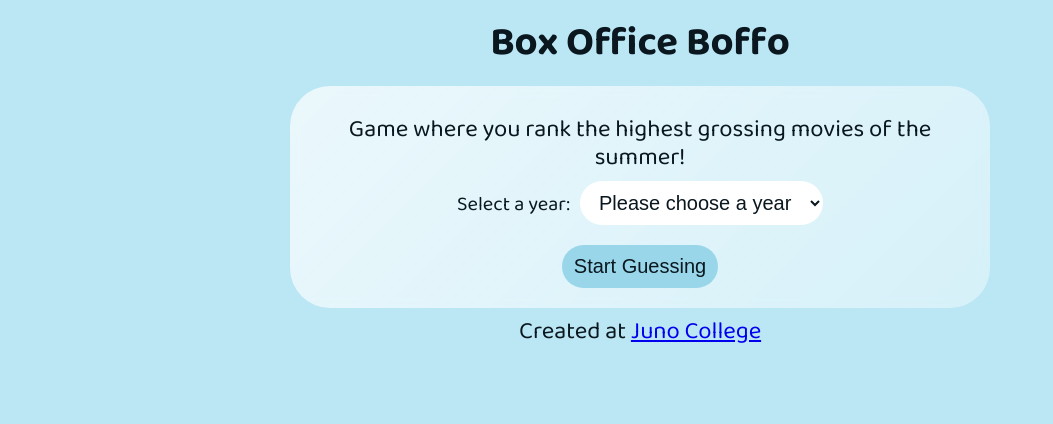
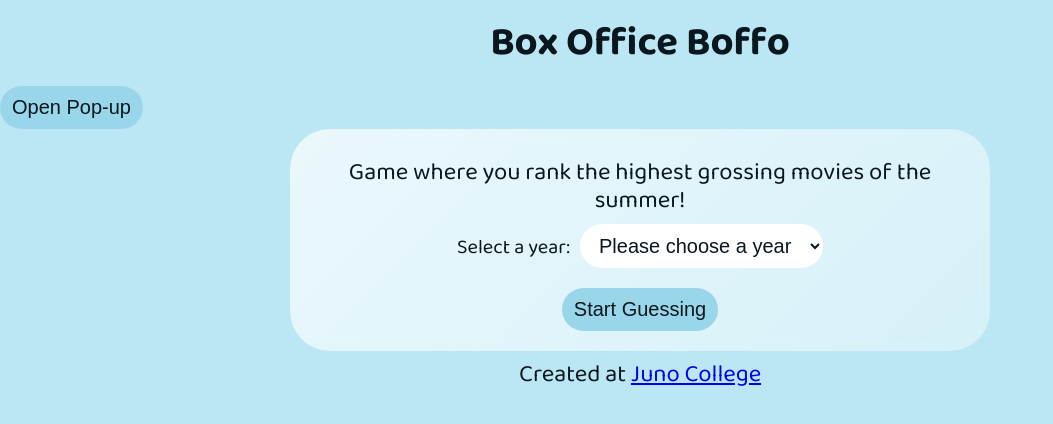
Before and after one commit to project4-group5/boxOfficeBoffo, a React (Create React App) app: page / in a window 1280 px wide. Shown: the top 424 px of the page, without its empty margins (0-1053 px from the left). Built offline with nearby package versions, Linux system fonts and the light colour scheme.

Commit message:
added help button

```diff
--- a/src/App.js
+++ b/src/App.js
@@ -8,6 +8,7 @@ import Ranking from './components/Ranking';
 import MovieDetails from './components/MovieDetails';
 import CompareLists from './components/CompareLists';
 import { useState } from 'react';
+import HelpButton from './components/HelpButton';
 
 // styles
 import './styles/setUp.css';
@@ -34,6 +35,7 @@ function App() {
   return (
     <>
       <Header />
+      <HelpButton />
       <Routes>
         <Route path="/" element={<Start />} />
         <Route path="/Rankings/:userYear" element={<Ranking userList={userList} movieSlot={movieSlot} setUserList={setUserList} setMovieSlot={setMovieSlot} />} />
--- /dev/null
+++ b/src/components/HelpButton.js
@@ -0,0 +1,36 @@
+import React, { useState } from 'react';
+
+//create a function that will open the pop-up
+function PopUpButton() {
+    const [isOpen, setIsOpen] = useState(false);
+
+    return (
+        <div>
+            <button onClick={() => setIsOpen(true)}>
+                Open Pop-up
+            </button>
+
+            {isOpen && (
+                <div>
+                    <p>How to play:</p>
+                    <ol>
+                        <li>Choose a year and click 'start guessing'.</li>
+                        <li>Guess 10 movies based on their highest grossing of the year (most money made!).</li>
+                        <li>Click on each slot to select a movie from that year's summer.</li>
+                        <li>You can edit your list and move movie titles up and down the slots using the arrows.</li>
+                        <li>Once your list is complete, click 'Lock in', enter your name and click 'ok' to submit it.</li>
+                        <li>We will give you the correct answers compared to your list. You will receive a score out of 100.</li>
+                        <li>You will be given a personal key (i.e.: -NZhJ6pQJ84Gwl86lZpg).</li>
+                        <li>Click 'Start a new game' on the top left of the same page, or compare your list and score with other players' lists of that year.</li>
+                        <li>You can also compare lists with other users.</li>
+                    </ol>
+                    <button onClick={() => setIsOpen(false)}>
+                        Close Pop-up
+                    </button>
+                </div>
+            )}
+        </div>
+    );
+}
+
+export default PopUpButton;
```
